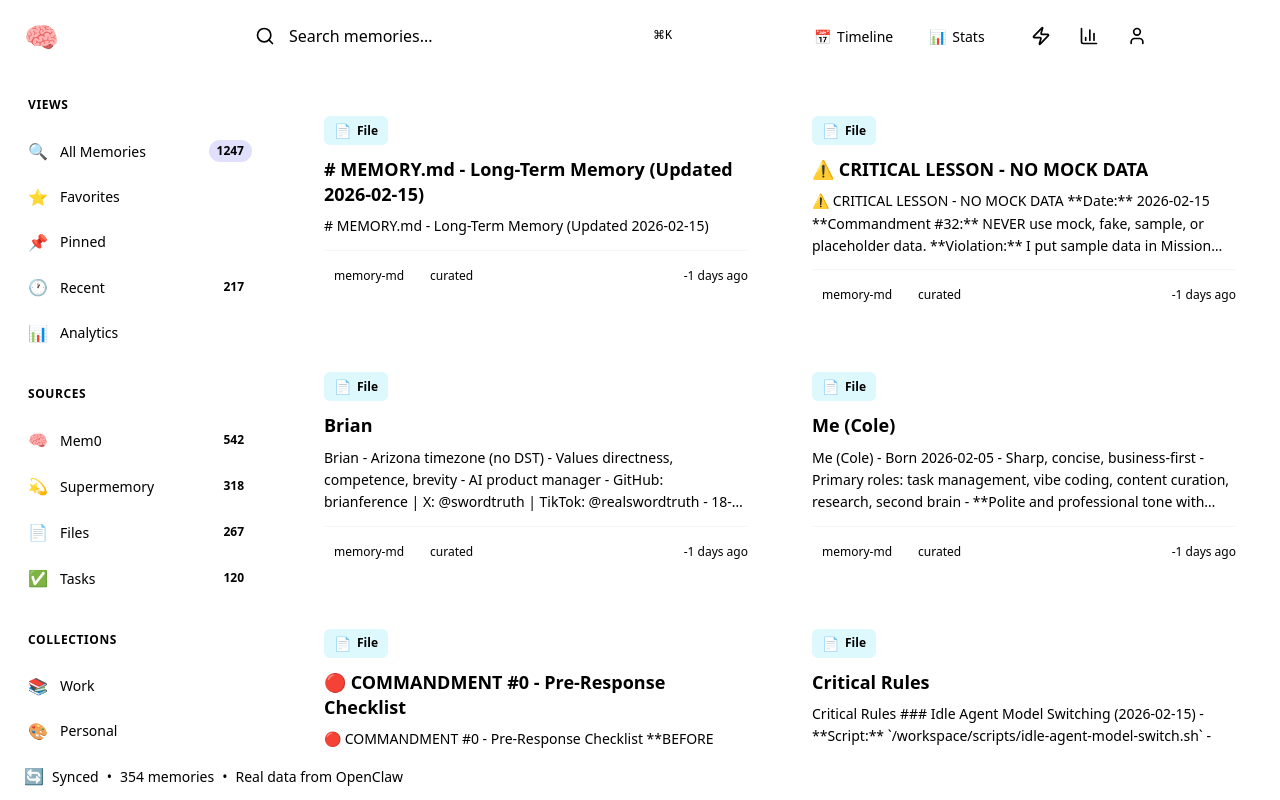
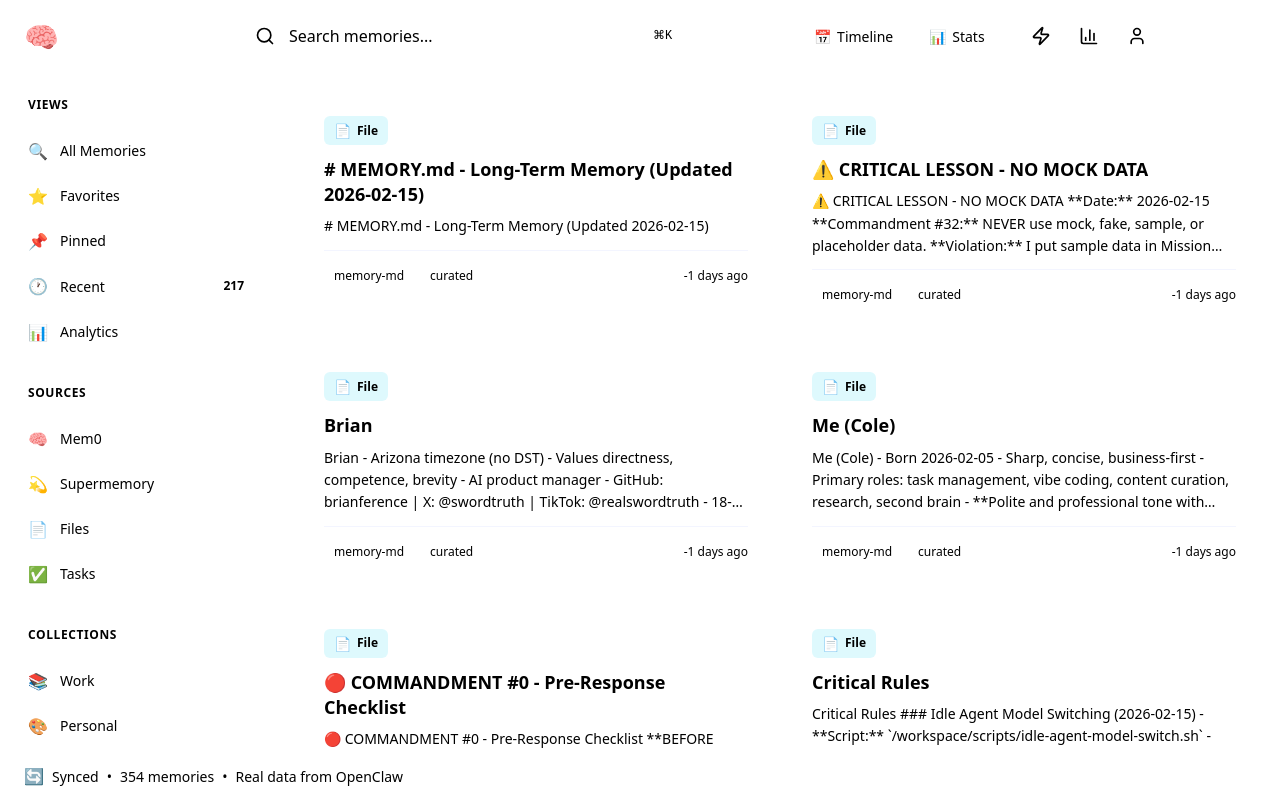
Before and after one commit to brianference/second-brain-cole, a Next.js app: page / in a window 1280 px wide. Built offline with nearby package versions, Linux system fonts and the light colour scheme.

Commit message:
Initialize stats with zeros instead of sample data

```diff
--- a/app/page.tsx
+++ b/app/page.tsx
@@ -41,7 +41,13 @@ export default function Home() {
   const [searchQuery, setSearchQuery] = useState('');
   const [memories, setMemories] = useState<Memory[]>(sampleMemories);
   const [timelineEntries, setTimelineEntries] = useState<TimelineEntry[]>(sampleTimelineEntries);
-  const [stats, setStats] = useState<Stats>(sampleStats);
+  const [stats, setStats] = useState<Stats>({
+    totalMemories: 0,
+    thisWeek: 0,
+    activeRate: 0,
+    sourceDistribution: { mem0: 0, supermemory: 0, file: 0, task: 0 },
+    recentActivity: []
+  });
   const [isLoading, setIsLoading] = useState(true);
 
   // Load real data from JSON files
```
